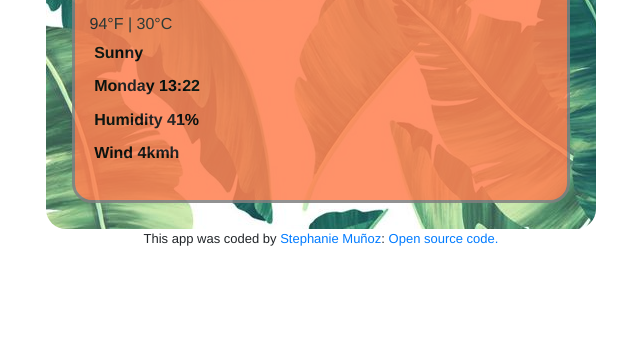
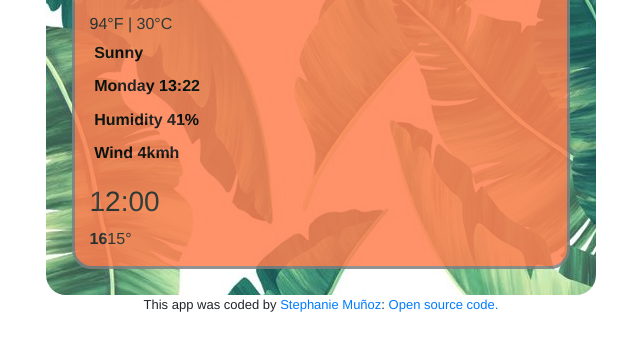
Before and after one commit to stephaniemm123/Weather-App, a website: page index.html in a window 1280 px wide. Shown: the part 239-590 px from the top of the page, without its empty margins (319-959 px from the left). Drawn offline with nearby package versions, Linux system fonts and the light colour scheme.

Commit message:
Forecast

```diff
--- a/index.html
+++ b/index.html
@@ -44,7 +44,15 @@
                 <li class="humidity" div class="humidity">Humidity <span id="humidity">41</span>%</li>
                 <li class="wind" div class="wind">Wind <span id="wind">4</span>kmh</li>
             </ul>
-
+                <div class="row weather-forecast" id="forecast">
+                    <div class="col-2">
+                        <h3>
+                            12:00
+                        </h3>
+                        <div class="weather-forecast-temperature">
+                            <strong>16</strong>15°
+                        </div>
+                    </div>
                 </div>
                         </div>
                     </div>
```
